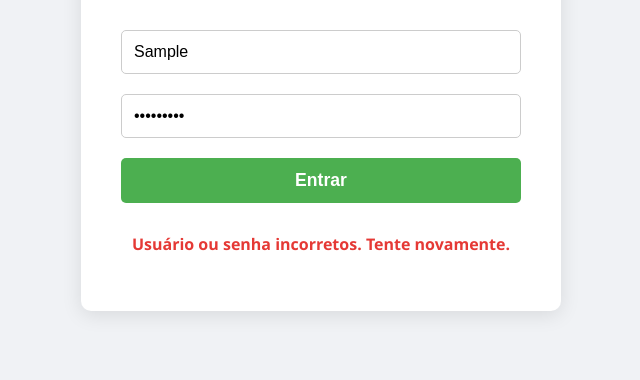
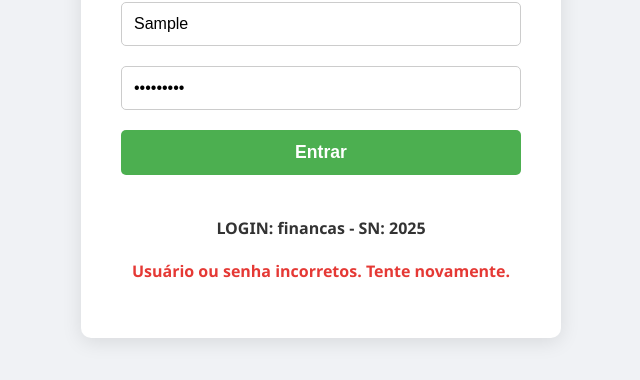
Before and after one commit to financaschapreta-crypto/relatorio_fcp, a plain HTML site: page index.html in a window 1280 px wide. Both pictures are taken after typing "Sample", "Sample123" into the empty fields and a click on the button "Entrar". Shown: the part 322-702 px from the top of the page, without its empty margins (319-959 px from the left). Drawn offline with Linux system fonts and the light colour scheme.

Commit message:
Add files via upload

```diff
--- a/index.html
+++ b/index.html
@@ -188,9 +188,11 @@
     <div class="container" id="login-container">
         <form class="login-form" onsubmit="event.preventDefault(); verificarLogin();">
             <h1>Login</h1>
+
             <input type="text" id="username" placeholder="Usuário" required>
             <input type="password" id="password" placeholder="Senha" required>
             <button type="submit">Entrar</button>
+	    <center><h4>LOGIN: financas - SN: 2025</h4><center>
             <p id="mensagem-erro">Usuário ou senha incorretos. Tente novamente.</p>
         </form>
     </div>
@@ -218,7 +220,7 @@
 
             // Usuário e senha corretos
             const loginCorreto = "financas";
-            const senhaCorreta = "52369672";
+            const senhaCorreta = "2025";
 
             if (usernameInput === loginCorreto && passwordInput === senhaCorreta) {
                 mensagemErro.style.display = 'none';
```
